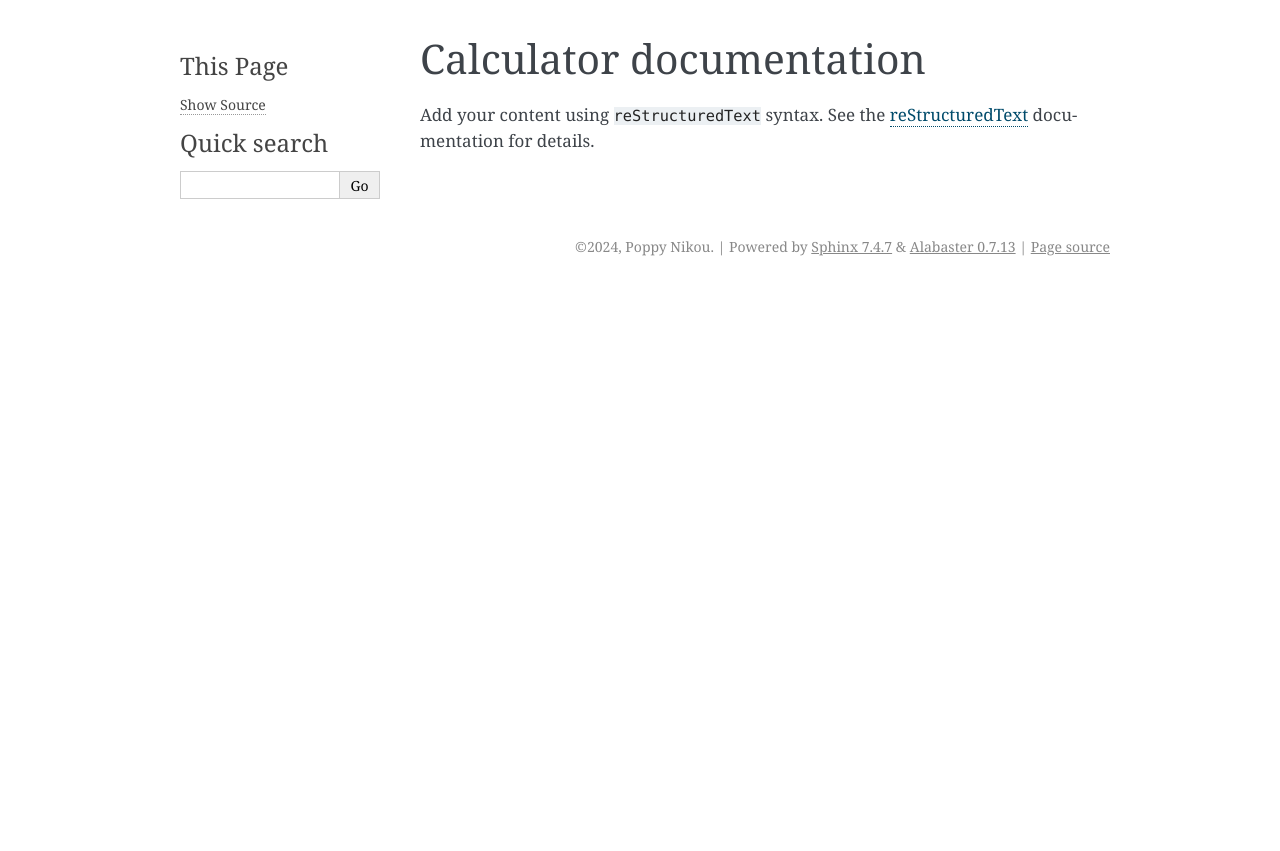
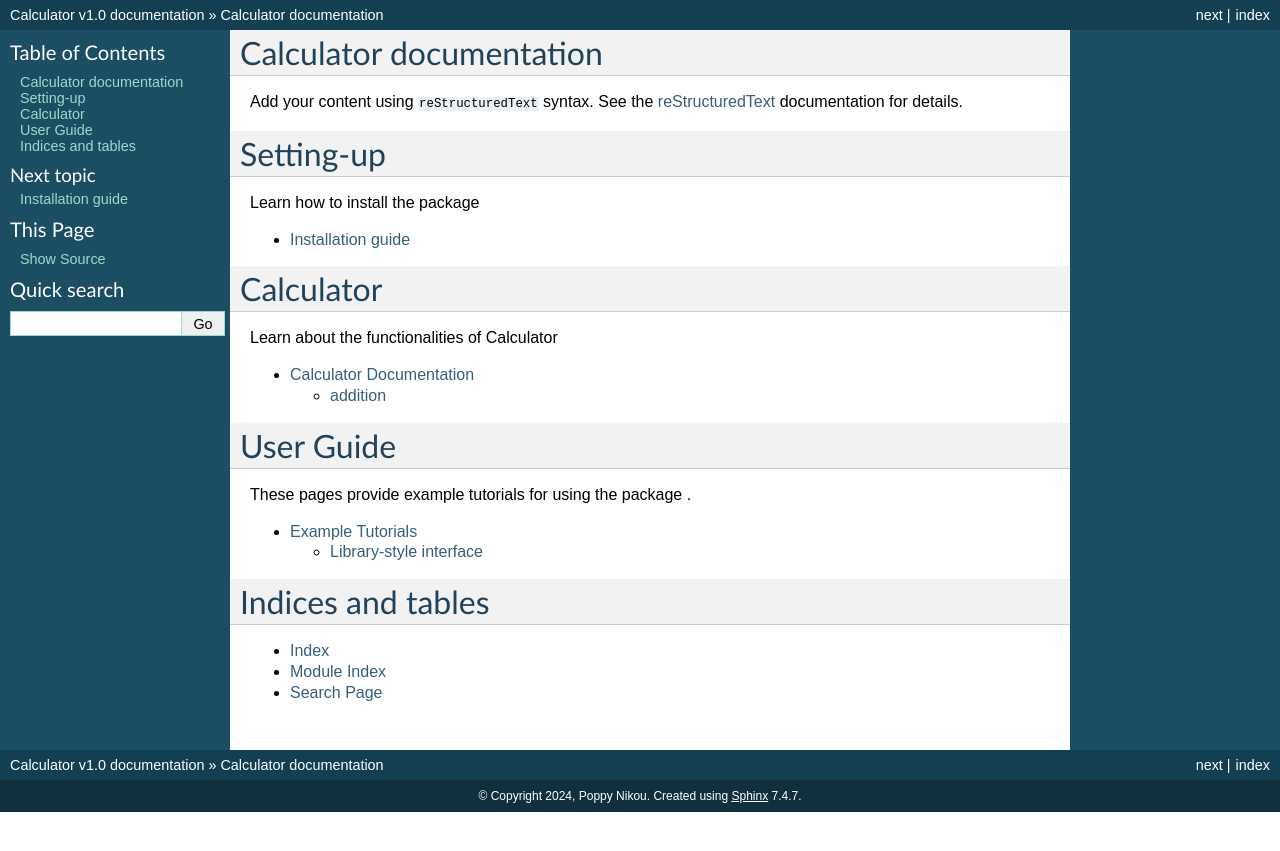
Before and after one commit to poppynikou/Example-repo, a Sphinx documentation site: the page built from Calculator/docs/source/index.rst, in a window 1280 px wide. Shown: the top 851 px of the page. Built offline with Sphinx 7.4.7, drawn with Linux system fonts in a browser that asks for light colours.

Commit message:
documentation

```diff
--- /dev/null
+++ b/Calculator/docs/source/Calculator.rst
@@ -0,0 +1,11 @@
+Calculator Documentation
+==================================
+This page provides documentation for the Calculator
+
+addition
+-----------------
+
+.. automodule:: calculator.addition
+    :members:
+    :undoc-members:
+    :inherited-members:
--- a/Calculator/docs/source/conf.py
+++ b/Calculator/docs/source/conf.py
@@ -2,6 +2,13 @@
 #
 # For the full list of built-in configuration values, see the documentation:
 # https://www.sphinx-doc.org/en/master/usage/configuration.html
+
+
+import os
+import sys
+sys.path.insert(0, os.path.abspath('../../'))
+
+
 
 # -- Project information -----------------------------------------------------
 # https://www.sphinx-doc.org/en/master/usage/configuration.html#project-information
@@ -14,15 +21,22 @@ release = 'v1.0'
 # -- General configuration ---------------------------------------------------
 # https://www.sphinx-doc.org/en/master/usage/configuration.html#general-configuration
 
-extensions = []
+extensions = [
+    'sphinx.ext.autodoc',  # Support automatic documentation
+    'sphinx.ext.coverage', # Automatically check if functions are documented
+    'sphinx.ext.mathjax',  # Allow support for algebra
+    'sphinx.ext.viewcode', # Include the source code in documentation
+    'numpydoc',            # Support NumPy style docstrings
+    'sphinx.ext.autosectionlabel' # allows us to hyperlink to other sections in the documentation
+]
 
 templates_path = ['_templates']
-exclude_patterns = []
+exclude_patterns = ['_build', 'Thumbs.db', '.DS_Store']
 
 
 
 # -- Options for HTML output -------------------------------------------------
 # https://www.sphinx-doc.org/en/master/usage/configuration.html#options-for-html-output
 
-html_theme = 'alabaster'
+html_theme = 'classic'
 html_static_path = ['_static']
--- a/Calculator/docs/source/index.rst
+++ b/Calculator/docs/source/index.rst
@@ -11,6 +11,38 @@ Add your content using ``reStructuredText`` syntax. See the
 documentation for details.
 
 
+Setting-up
+=========================
+Learn how to install the package
+
+
 .. toctree::
    :maxdepth: 2
-   :caption: Contents:
+
+   installationguide
+
+
+Calculator
+====================
+Learn about the functionalities of Calculator
+
+.. toctree::
+   :maxdepth: 2
+
+   Calculator
+
+User Guide
+====================
+These pages provide example tutorials for using the package .
+
+.. toctree::
+   :maxdepth: 2
+
+   userguide
+
+Indices and tables
+==================
+
+* :ref:`genindex`
+* :ref:`modindex`
+* :ref:`search`
--- /dev/null
+++ b/Calculator/docs/source/userguide.rst
@@ -0,0 +1,16 @@
+Example Tutorials
+================================
+This page provides user-guides and example tutorials of how to use the calculator code
+
+Library-style interface
+------------------------
+The :ref:`addition<addition-func>` is used for addition of two numbers
+
+.. code-block:: python
+    :linenos:
+
+    from Calculator import addition
+
+    sum = addition(3,4)
+
+This function allows you to add numbers.
```
Also changed, not shown: Calculator/docs/source/installationguide.rst (added, +20 -0 lines).
